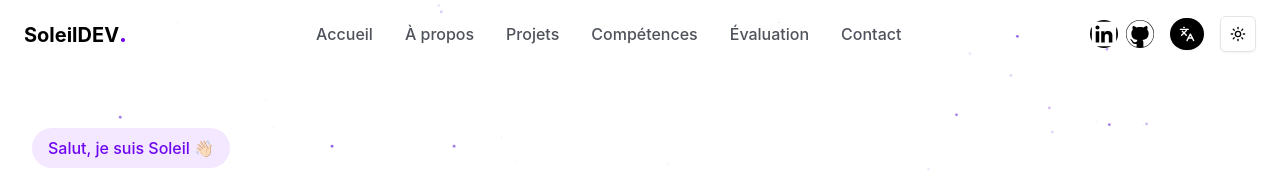
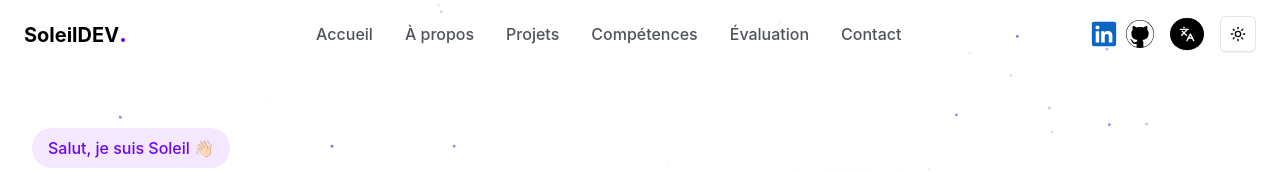
Before and after one commit to Soleil-Clems/portfolio-v2, a React (Vite) app: page / in a window 1280 px wide. Shown: the top 172 px of the page. Built offline with nearby package versions, Linux system fonts and the light colour scheme.

Commit message:
Feat: Added theme mode to icons github & linkedin in navigation

```diff
--- a/src/components/Navigation.tsx
+++ b/src/components/Navigation.tsx
@@ -118,9 +118,9 @@ export default function Navigation() {
           <a
             href="https://www.linkedin.com/in/soleil-ouisol"
             target="_blank"
-            className="flex items-center justify-center w-7 h-7 text-white bg-black  rounded-full hover:bg-gray-800  transition-colors"
+            className="flex items-center justify-center w-7 h-7 text-whiterounded-full   transition-colors"
           >
-            <LinkedInLogoIcon className="dark:text-white w-full h-full dark:hover:text-gray-200" />
+            <LinkedInLogoIcon className="text-[#0a66c2]  w-full h-full hover:text-[#0d75dc]" />
           </a>
           <a
             href="https://github.com/Soleil-Clems"
```
